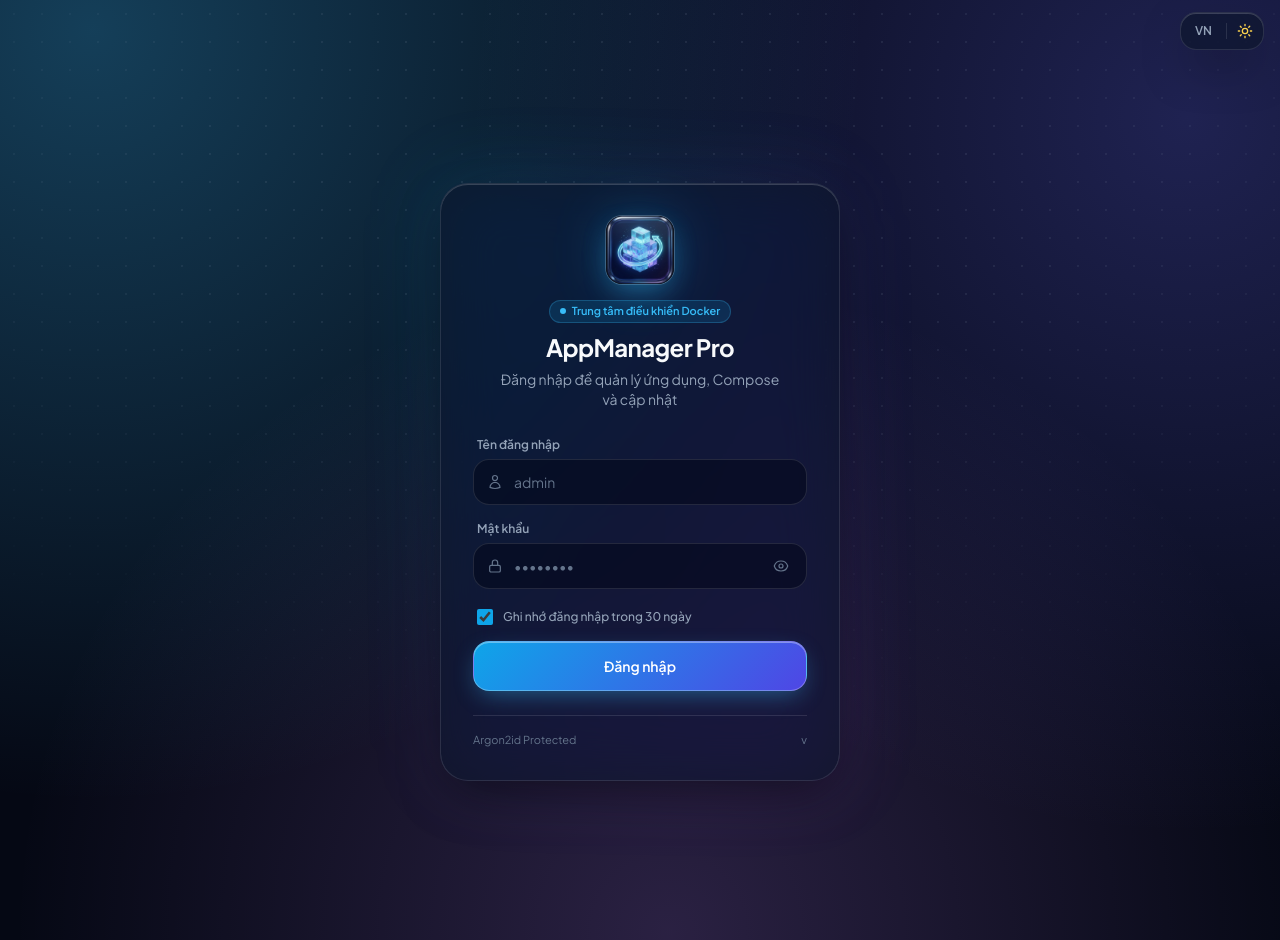
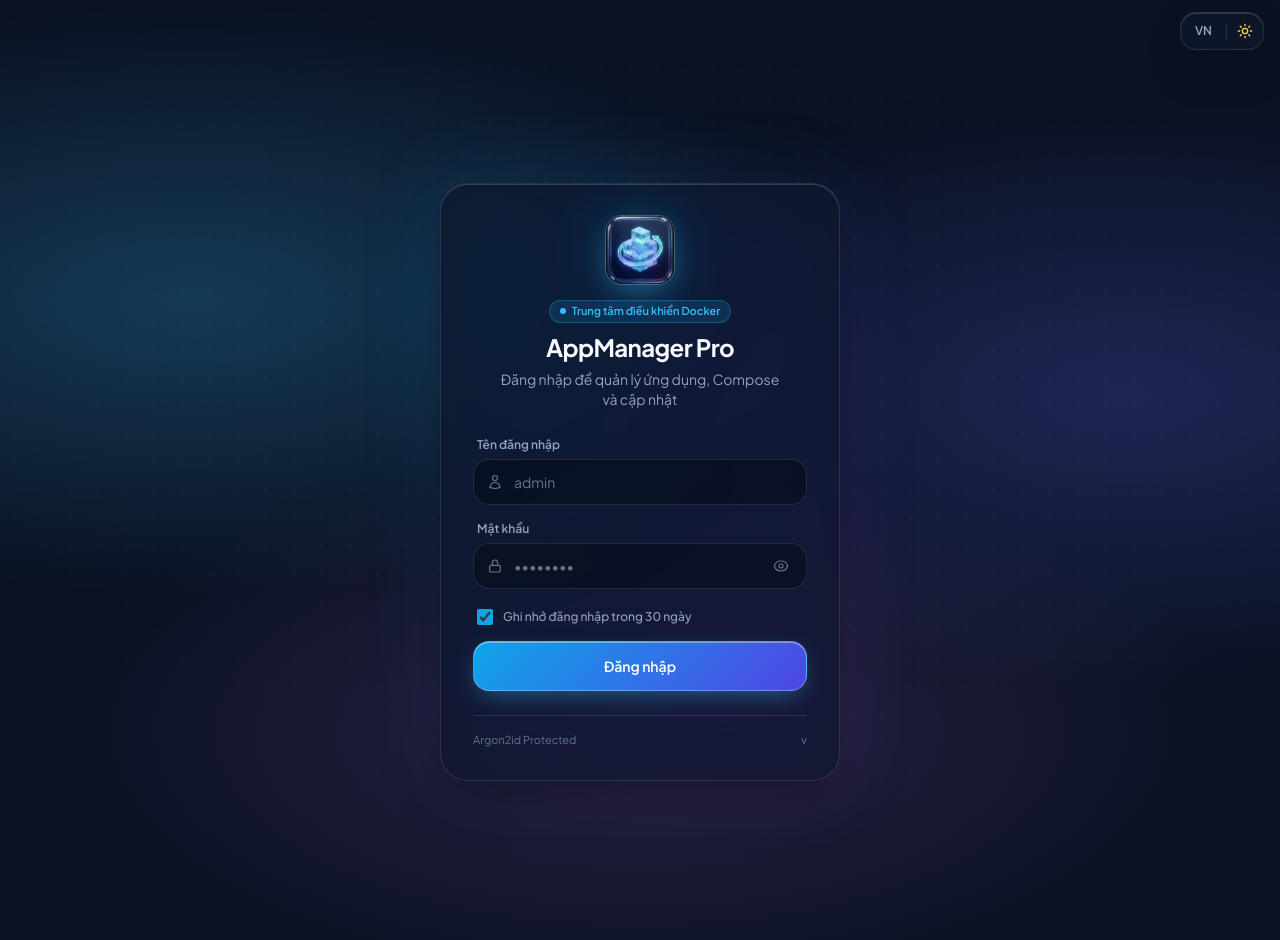
Before and after one commit to boystyle2010/appmanager-pro, a FastAPI app: template app/templates/auth.html in a window 1280 px wide. Run offline with FastAPI, Linux system fonts and the light colour scheme; the template is opened without the code that fills it, so the values that code supplies are empty; parts of the project's set-up code (start-up, migrations or seed data) failed here and were passed over; some libraries are stand-ins or nearby versions.

Commit message:
Update glass.css

```diff
--- a/app/static/css/glass.css
+++ b/app/static/css/glass.css
@@ -1,53 +1,53 @@
 :root {
-  --bg-base: #050814;
+  --bg-base: #0a1122;
   --text-primary: #f8fafc;
   --text-secondary: #94a3b8;
   --text-tertiary: #64748b;
 
-  --glass-bg: rgba(15, 23, 42, 0.56);
-  --glass-bg-elevated: rgba(15, 23, 42, 0.72);
-  --glass-bg-hover: rgba(30, 41, 59, 0.66);
-  --glass-inset: rgba(2, 6, 23, 0.42);
+  --glass-bg: rgba(17, 26, 48, 0.58);
+  --glass-bg-elevated: rgba(15, 23, 42, 0.80);
+  --glass-bg-hover: rgba(28, 41, 70, 0.72);
+  --glass-inset: rgba(5, 10, 24, 0.45);
   --glass-surface: rgba(255, 255, 255, 0.06);
-  --glass-surface-hover: rgba(255, 255, 255, 0.12);
+  --glass-surface-hover: rgba(255, 255, 255, 0.13);
 
   --glass-border: rgba(255, 255, 255, 0.11);
   --glass-border-strong: rgba(255, 255, 255, 0.22);
-  --glass-specular: rgba(255, 255, 255, 0.18);
-  --glass-shadow: 0 20px 48px -12px rgba(0, 0, 0, 0.55), inset 0 1px 0 var(--glass-specular);
+  --glass-specular: rgba(255, 255, 255, 0.16);
+  --glass-shadow: 0 20px 48px -12px rgba(0, 0, 0, 0.48), inset 0 1px 0 var(--glass-specular);
 
-  --header-bg: rgba(7, 11, 24, 0.76);
-  --input-bg: rgba(2, 6, 23, 0.52);
+  --header-bg: rgba(10, 17, 34, 0.82);
+  --input-bg: rgba(6, 11, 24, 0.55);
 
-  --orb-1: rgba(56, 189, 248, 0.30);
-  --orb-2: rgba(99, 102, 241, 0.28);
-  --orb-3: rgba(192, 132, 252, 0.20);
+  --orb-1: rgba(56, 189, 248, 0.24);
+  --orb-2: rgba(99, 102, 241, 0.24);
+  --orb-3: rgba(192, 132, 252, 0.16);
 }
 
 html.light {
-  --bg-base: #e6effb;
+  --bg-base: #e4eefb;
   --text-primary: #0f172a;
   --text-secondary: #475569;
   --text-tertiary: #64748b;
 
-  --glass-bg: rgba(255, 255, 255, 0.62);
-  --glass-bg-elevated: rgba(255, 255, 255, 0.80);
-  --glass-bg-hover: rgba(255, 255, 255, 0.82);
+  --glass-bg: rgba(255, 255, 255, 0.64);
+  --glass-bg-elevated: rgba(255, 255, 255, 0.86);
+  --glass-bg-hover: rgba(255, 255, 255, 0.84);
   --glass-inset: rgba(15, 23, 42, 0.045);
   --glass-surface: rgba(15, 23, 42, 0.05);
   --glass-surface-hover: rgba(15, 23, 42, 0.10);
 
-  --glass-border: rgba(255, 255, 255, 0.82);
+  --glass-border: rgba(255, 255, 255, 0.85);
   --glass-border-strong: rgba(148, 163, 184, 0.45);
-  --glass-specular: rgba(255, 255, 255, 0.95);
+  --glass-specular: rgba(255, 255, 255, 0.96);
   --glass-shadow: 0 16px 40px -12px rgba(15, 23, 42, 0.12), inset 0 1px 0 var(--glass-specular);
 
-  --header-bg: rgba(234, 242, 253, 0.78);
-  --input-bg: rgba(255, 255, 255, 0.72);
+  --header-bg: rgba(228, 238, 251, 0.84);
+  --input-bg: rgba(255, 255, 255, 0.75);
 
-  --orb-1: rgba(56, 189, 248, 0.38);
-  --orb-2: rgba(99, 102, 241, 0.26);
-  --orb-3: rgba(244, 114, 182, 0.20);
+  --orb-1: rgba(56, 189, 248, 0.30);
+  --orb-2: rgba(99, 102, 241, 0.22);
+  --orb-3: rgba(244, 114, 182, 0.16);
 }
 
 * {
@@ -55,16 +55,19 @@ html.light {
   -webkit-tap-highlight-color: transparent;
 }
 
+/* Đổ màu nền đồng nhất trực tiếp lên html để không bao giờ lộ đường cắt đen ở thanh trạng thái/đáy iPhone */
 html {
   background-color: var(--bg-base);
   min-height: 100%;
+  height: -webkit-fill-available;
 }
 
 body {
   font-family: "Plus Jakarta Sans", -apple-system, BlinkMacSystemFont, "SF Pro Display", "Segoe UI", sans-serif;
-  background-color: transparent;
+  background-color: var(--bg-base);
   color: var(--text-primary);
-  min-height: 100dvh;
+  min-height: 100vh;
+  min-height: 100lvh;
   margin: 0;
   overflow-x: hidden;
   -webkit-font-smoothing: antialiased;
@@ -75,15 +78,18 @@ body {
   font-family: "JetBrains Mono", ui-monospace, SFMono-Regular, Menlo, Monaco, Consolas, monospace;
 }
 
-/* Nền Gradient + Aurora phủ tràn toàn màn hình iOS kể cả vùng Safe Area & Overscroll */
+/* Nền Aurora hoà tan mượt vào --bg-base ở cả mép trên lẫn mép dưới */
 .ambient-bg {
   position: fixed;
-  inset: -80px;
-  z-index: -1;
+  top: 0;
+  left: 0;
+  right: 0;
+  height: 100lvh;
+  z-index: 0;
   background:
-    radial-gradient(circle at 12% 10%, var(--orb-1) 0%, transparent 48%),
-    radial-gradient(circle at 88% 18%, var(--orb-2) 0%, transparent 46%),
-    radial-gradient(circle at 52% 92%, var(--orb-3) 0%, transparent 52%),
+    radial-gradient(ellipse 75% 45% at 15% 32%, var(--orb-1) 0%, transparent 70%),
+    radial-gradient(ellipse 70% 45% at 88% 42%, var(--orb-2) 0%, transparent 70%),
+    radial-gradient(ellipse 65% 40% at 50% 78%, var(--orb-3) 0%, transparent 72%),
     var(--bg-base);
   pointer-events: none;
   transform: translateZ(0);
@@ -92,15 +98,19 @@ body {
 .ambient-grid {
   position: fixed;
   inset: 0;
-  z-index: -1;
-  background-image: radial-gradient(rgba(148, 163, 184, 0.12) 1px, transparent 1px);
+  z-index: 0;
+  background-image: radial-gradient(rgba(148, 163, 184, 0.11) 1px, transparent 1px);
   background-size: 28px 28px;
-  mask-image: radial-gradient(ellipse 80% 60% at 50% 20%, black 35%, transparent 100%);
-  -webkit-mask-image: radial-gradient(ellipse 80% 60% at 50% 20%, black 35%, transparent 100%);
+  mask-image: radial-gradient(ellipse 80% 55% at 50% 42%, black 25%, transparent 90%);
+  -webkit-mask-image: radial-gradient(ellipse 80% 55% at 50% 42%, black 25%, transparent 90%);
   pointer-events: none;
 }
 
-/* Header tràn cạnh trên, không bao giờ bị hở khe khi cuộn trên iPhone */
+.page-layer {
+  position: relative;
+  z-index: 1;
+}
+
 .glass-header {
   background: var(--header-bg);
   backdrop-filter: blur(28px) saturate(180%);
```
Also changed, not shown: other parts of app/static/css/glass.css (+57 -27 lines).
